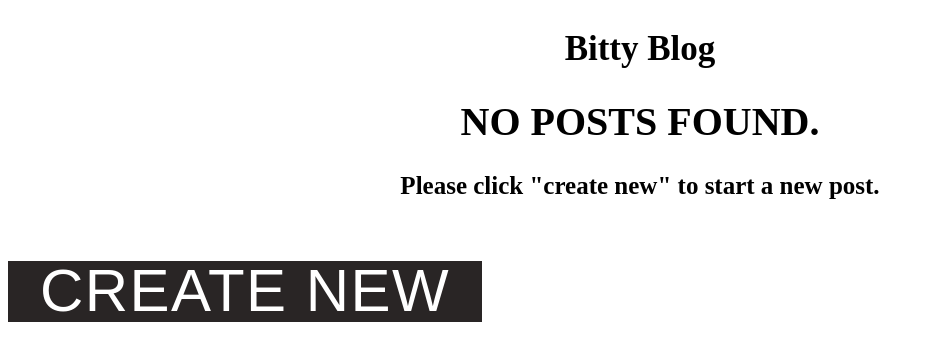
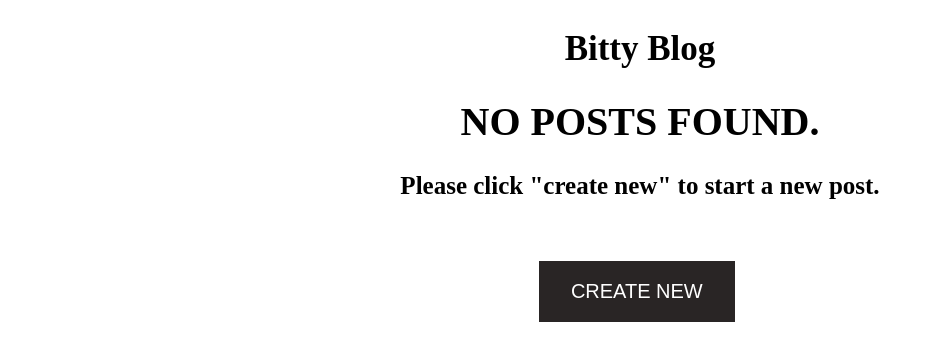
Before and after one commit to CMFuertes/bitty-blog, a React (Create React App) app: page / in a window 1280 px wide. Shown: the top 360 px of the page, without its empty margins (0-934 px from the left). Built offline with nearby package versions, Linux system fonts and the light colour scheme.

Commit message:
added button wrapper and hover styling

```diff
--- a/src/Components/DisplayAllPosts.jsx
+++ b/src/Components/DisplayAllPosts.jsx
@@ -115,7 +115,9 @@ return (
       )}
     <br/>
     <br/>
+    <section className="button-wrapper">
     <button onClick={toggleCreateNewPost} className="button">Create New</button>
+    </section>
     </>
 )
 };
--- a/src/style.css
+++ b/src/style.css
@@ -12,9 +12,8 @@ h3 {
     font-size: 25px;
 }
 .button {
-    font-size: 60px;
+    font-size: 20px;
     text-transform: uppercase;
-    letter-spacing: 0.09rem;
     line-height: 3.8rem;
     padding: 0 2rem;
     margin: 0 0.4rem 1.2rem 0;
@@ -23,6 +22,13 @@ h3 {
     cursor: pointer;
     border: none;
   }
+.button:hover {
+    background-color: pink;
+    color: white;
+}
+.button-wrapper {
+    text-align: center;
+}
 
 
   @media screen and (max-width: 800px) {
```
